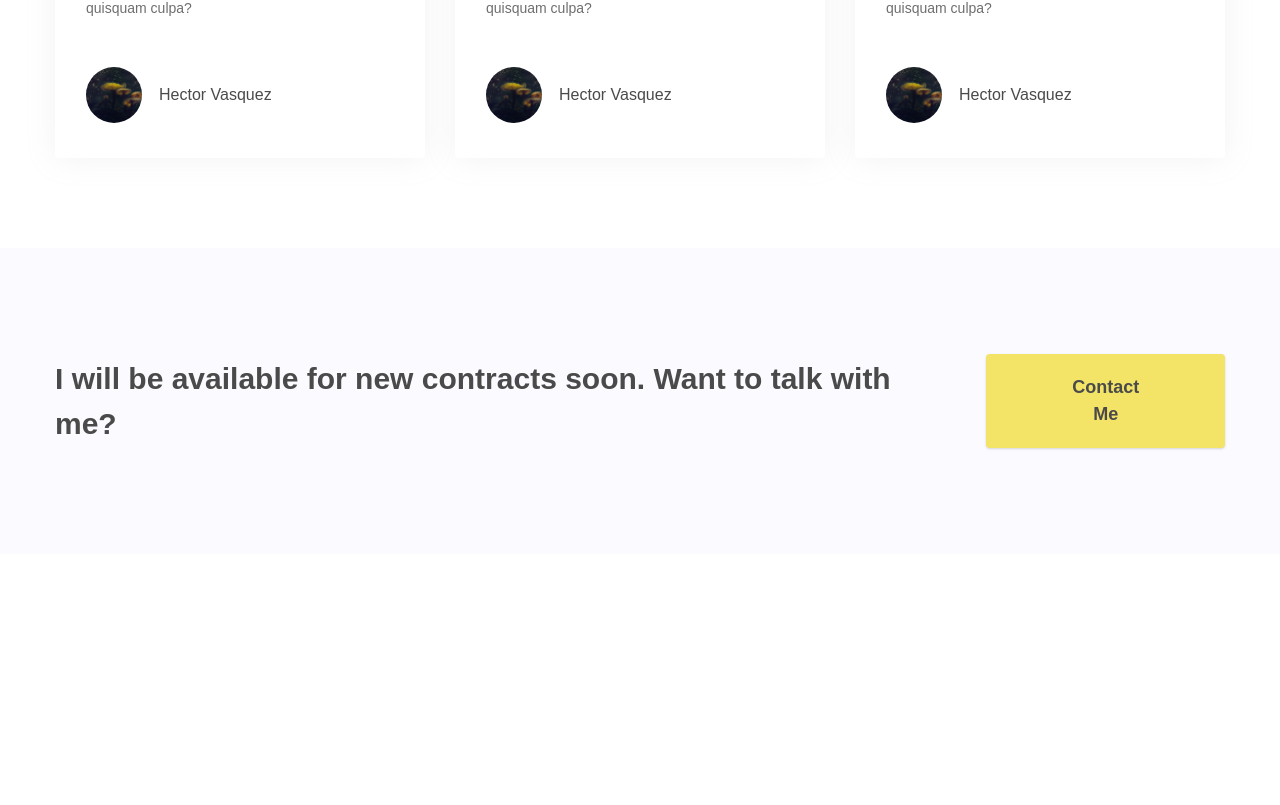
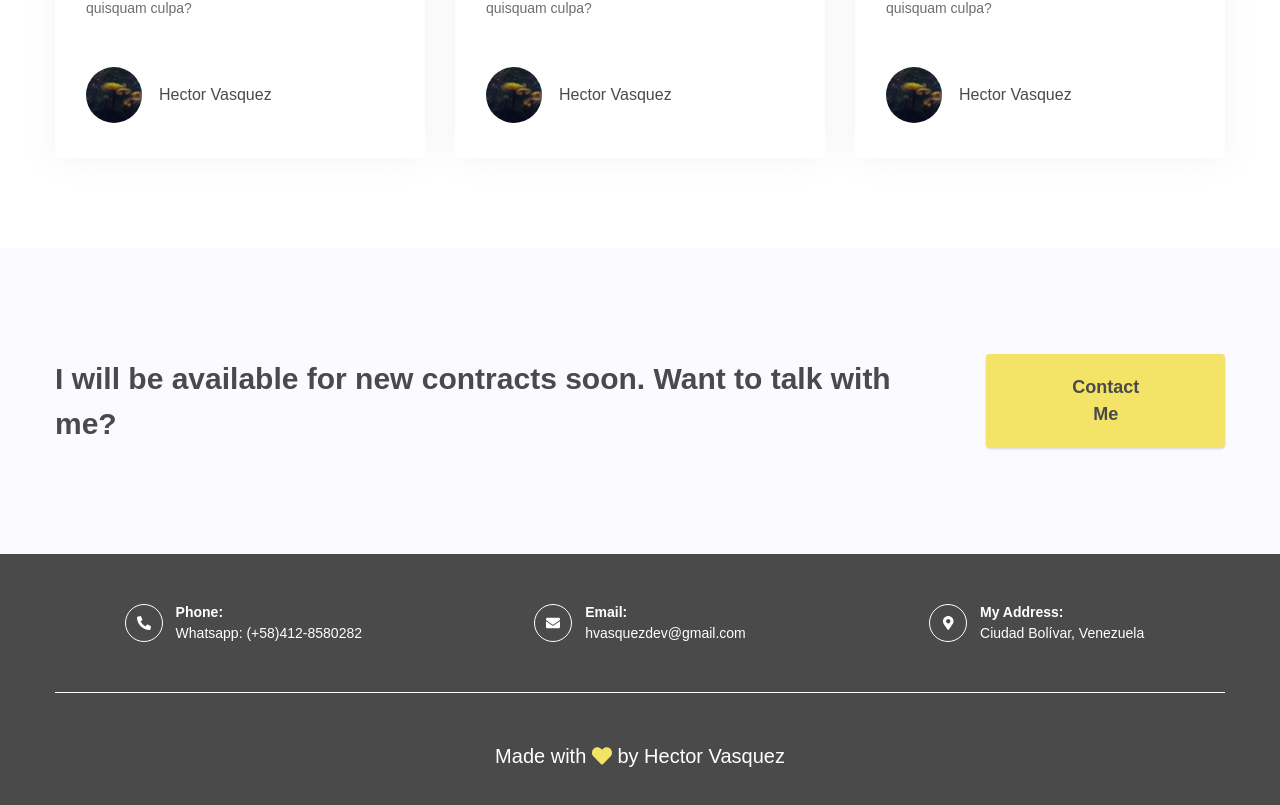
Before and after one commit to Hvasquezdev/portfolio-ssr-hector, a Nuxt app: page / in a window 1280 px wide. Shown: the part 3754-4559 px from the top of the page. Before the commit the page ends 4308 px from the top, so only its background shows below. Built offline with nearby package versions, Linux system fonts and the light colour scheme.

Commit message:
added footer

```diff
--- /dev/null
+++ b/components/TheFooter.vue
@@ -0,0 +1,105 @@
+<template>
+  <footer
+    class="footer text-center w-full flex flex-col justify-center items-center"
+  >
+    <div class="footer__info w-full">
+      <div class="footer__info__item">
+        <span class="icon text-white">
+          <font-awesome-icon :icon="['fas', 'phone-alt']" />
+        </span>
+        <div class="text font-nunito">
+          <strong class="font-nunito">
+            Phone:
+          </strong>
+          Whatsapp: (+58)412-8580282
+        </div>
+      </div>
+      <div class="footer__info__item">
+        <span class="icon text-white">
+          <font-awesome-icon :icon="['fas', 'envelope']" />
+        </span>
+        <div class="text font-nunito">
+          <strong class="font-nunito">
+            Email:
+          </strong>
+          hvasquezdev@gmail.com
+        </div>
+      </div>
+      <div class="footer__info__item">
+        <span class="icon text-white">
+          <font-awesome-icon :icon="['fas', 'map-marker-alt']" />
+        </span>
+        <div class="text font-nunito">
+          <strong class="font-nunito">
+            My Address:
+          </strong>
+          <address>
+            Ciudad Bolívar, Venezuela
+          </address>
+        </div>
+      </div>
+      <div class="footer__info__address"></div>
+    </div>
+    <p class="font-nunito text-white-primary">
+      Made with
+      <span class="text-yellow-primary">
+        <font-awesome-icon :icon="['fas', 'heart']" />
+      </span>
+      by Hector Vasquez
+    </p>
+  </footer>
+</template>
+
+<script>
+export default {};
+</script>
+
+<style lang="css" scoped>
+.footer {
+  padding: 48px 30px;
+  background: theme('colors.dark.primary');
+}
+.footer__info {
+  max-width: 1170px;
+  padding-bottom: 28px;
+  border-bottom: 1px solid theme('colors.white.primary');
+  margin-bottom: 48px;
+  display: grid;
+  grid-template-columns: repeat(auto-fit, minmax(320px, 1fr));
+  column-gap: 20px;
+  row-gap: 20px;
+}
+.footer__info__item {
+  display: flex;
+  justify-content: center;
+  align-items: center;
+}
+.footer__info__item .icon {
+  min-width: 38px;
+  min-height: 38px;
+  display: flex;
+  align-items: center;
+  justify-content: center;
+  font-size: 14px;
+  border-radius: 50%;
+  border: 1px solid theme('colors.white.primary');
+  color: theme('colors.white.primary');
+  margin-right: 13px;
+}
+.footer__info__item .text {
+  display: flex;
+  flex-direction: column;
+  align-items: flex-start;
+  color: theme('colors.white.primary');
+  font-size: 14px;
+}
+.footer__info__item .text address {
+  font-style: normal;
+}
+.footer__info__item .text:not(:last-child) {
+  margin-right: 20px;
+}
+.footer p {
+  font-size: 20px;
+}
+</style>
--- a/layouts/default.vue
+++ b/layouts/default.vue
@@ -1,16 +1,19 @@
 <template>
   <div class="relative flex flex-col items-center justify-center">
-    <TheNavbar />
+    <the-navbar />
     <nuxt />
+    <the-footer />
   </div>
 </template>
 
 <script>
 import TheNavbar from '@/components/TheNavbar.vue';
+import TheFooter from '@/components/TheFooter.vue';
 
 export default {
   components: {
-    TheNavbar
+    TheNavbar,
+    TheFooter
   }
 };
 </script>
--- a/plugins/fontawesome.js
+++ b/plugins/fontawesome.js
@@ -6,13 +6,27 @@ import {
   faLinkedinIn,
   faTwitter
 } from '@fortawesome/free-brands-svg-icons';
+import {
+  faHeart,
+  faEnvelope,
+  faMapMarkerAlt,
+  faPhoneAlt
+} from '@fortawesome/free-solid-svg-icons';
 
 // This is important, we are going to let Nuxt.js worry about the CSS
 config.autoAddCss = false;
 
 // You can add your icons directly in this plugin. See other examples for how you
 // can add other styles or just individual icons.
-library.add(faGithub, faLinkedinIn, faTwitter);
+library.add(
+  faGithub,
+  faLinkedinIn,
+  faTwitter,
+  faHeart,
+  faEnvelope,
+  faMapMarkerAlt,
+  faPhoneAlt
+);
 
 // Register the component globally
 Vue.component('font-awesome-icon', FontAwesomeIcon);
```
